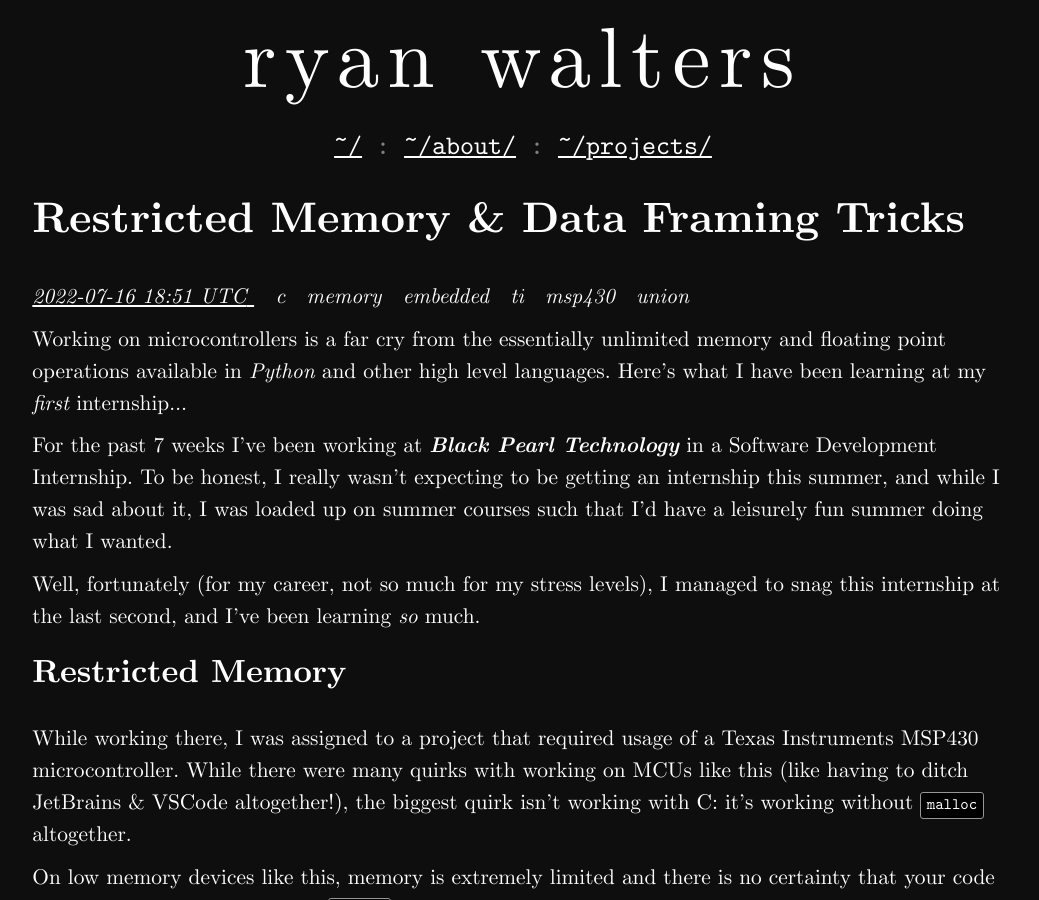
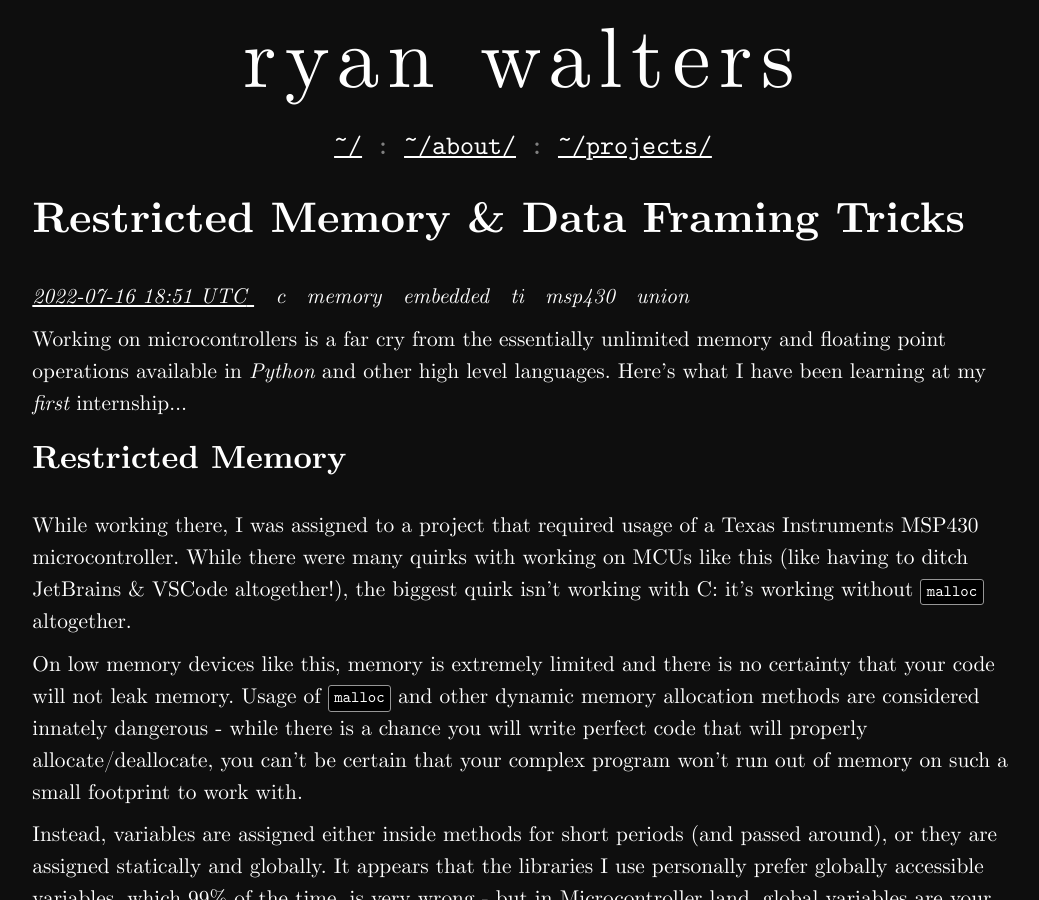
Before and after one commit to Xevion/v2.xevion.dev, a Jekyll site: the page built from _posts/2022-07-16-restricted-memory-and-data-framing-tricks.md, in a window 1280 px wide and 900 px high. Shown: the whole window, without its empty margins (117-1156 px from the left). Built offline with Jekyll 4.4.1, drawn with Linux system fonts in a browser that asks for light colours.

Commit message:
Remove excerpt/opinion

```diff
--- a/_posts/2022-07-16-restricted-memory-and-data-framing-tricks.md
+++ b/_posts/2022-07-16-restricted-memory-and-data-framing-tricks.md
@@ -3,22 +3,11 @@ layout: default
 title:  Restricted Memory & Data Framing Tricks
 date:   2022-07-16 13:51:00 -0500
 tags:   c memory embedded ti msp430 union
-excerpt_separator: <!--more-->
 _preview_description: Tips and tricks I learned about handling restricted memory while working on microcontrollers at my first internship
 ---
 
 Working on microcontrollers is a far cry from the essentially unlimited memory and floating point operations available
 in _Python_ and other high level languages. Here's what I have been learning at my _first_ internship...
-
-<!--more-->
-
-For the past 7 weeks I've been working at **Black Pearl Technology** in a Software Development Internship.
-To be honest, I really wasn't expecting to be getting an internship this summer, and while I was sad about it, I
-was loaded up on summer courses such that I'd have a leisurely fun summer doing what I wanted.
-
-
-Well, fortunately (for my career, not so much for my stress levels), I managed to snag this internship at the last second,
-and I've been learning _so_ much.
 
 ## Restricted Memory
 
```
